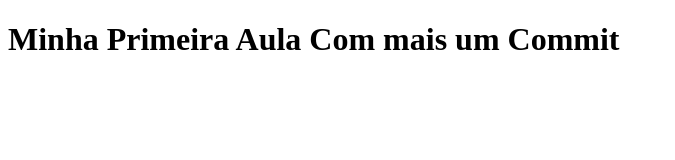
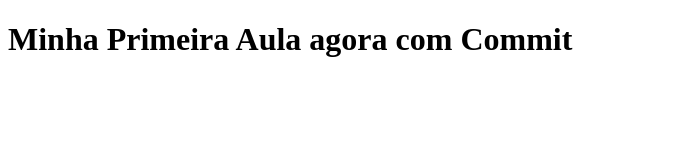
Before and after one commit to weezy9/aula-1, a plain HTML site: page Aula 1/index.html in a window 1280 px wide. Shown: the whole page, without its empty margins (0-675 px from the left). Drawn offline with Linux system fonts and the light colour scheme.

Commit message:
Adicionamos mais uma parte de texto no nosso código

```diff
--- a/Aula 1/index.html
+++ b/Aula 1/index.html
@@ -6,6 +6,6 @@
     <title>Desenvolvimento Front End</title>
 </head>
 <body>
-    <h1>Minha Primeira Aula Com mais um Commit</h1>
+    <h1>Minha Primeira Aula agora com Commit</h1>
 </body>
 </html>
```
